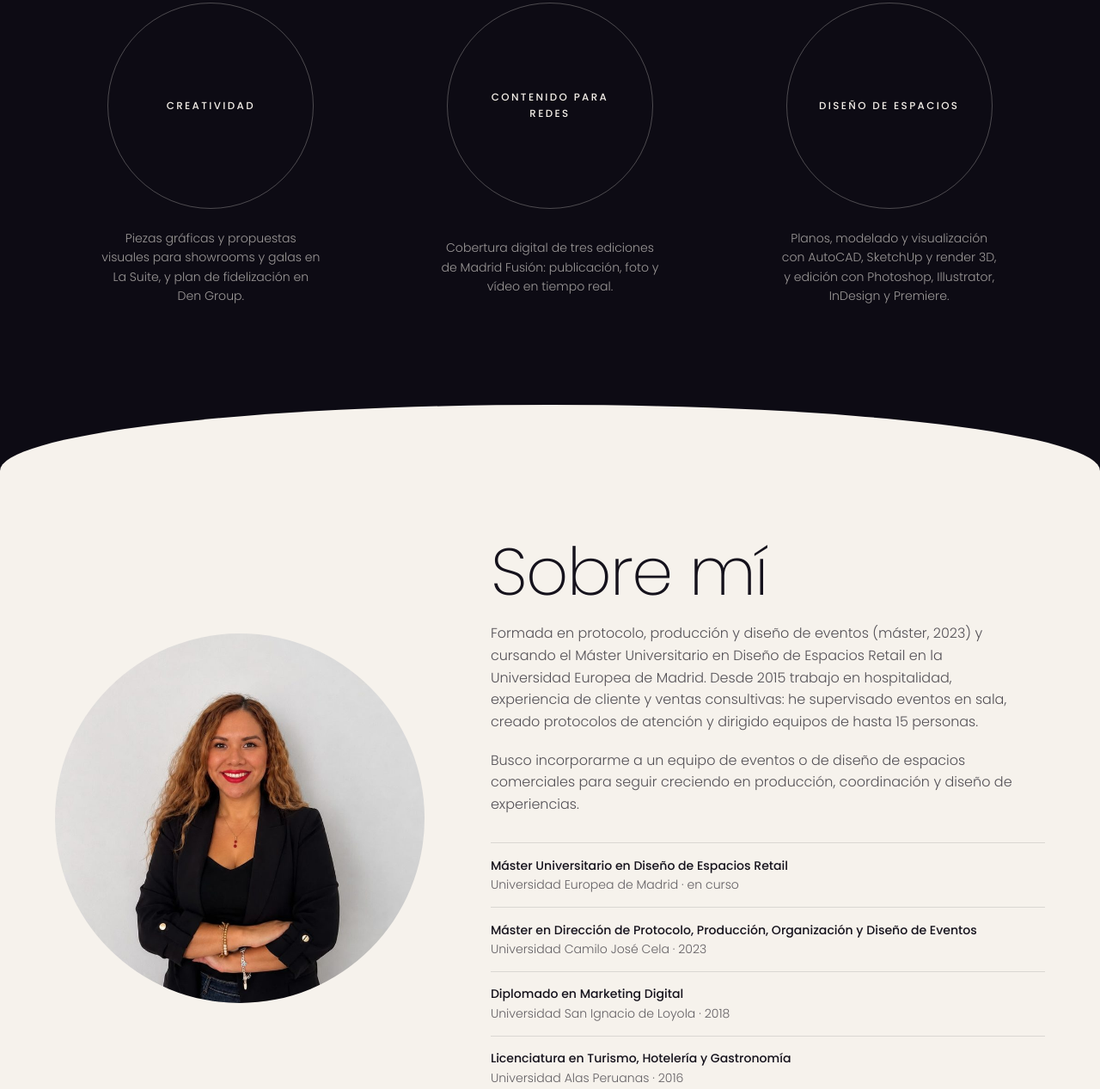
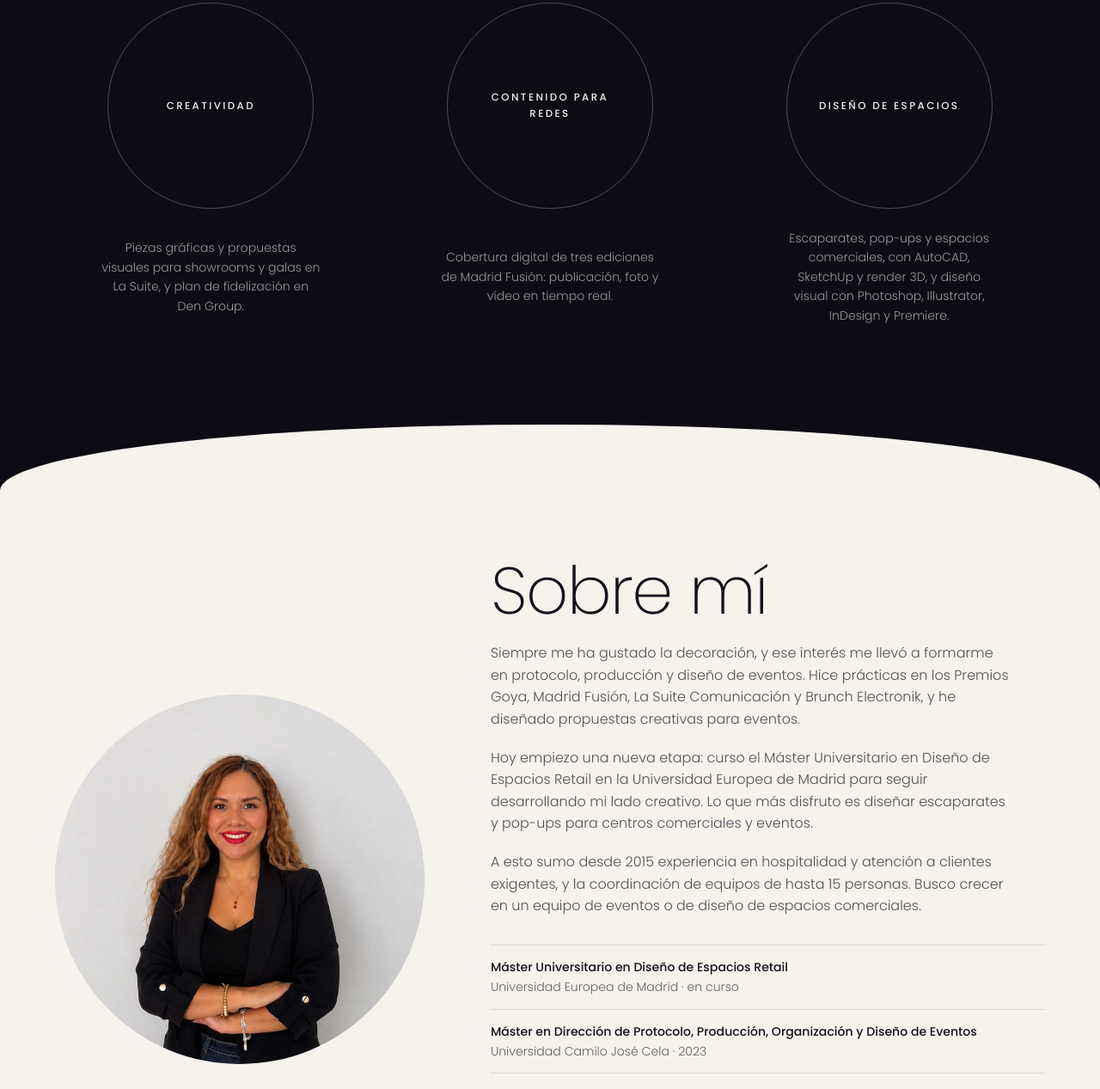
Before and after one commit to Alejandroger95/Lissett_Portfolio2, a plain HTML site: page index.html in a window 1280 px wide. Shown: the part 4172-5439 px from the top of the page at 86% size. Drawn offline with Linux system fonts and the light colour scheme.

Commit message:
Reescribir Sobre mí y perfil del CV: historia creativa, escaparates y pop-ups
Co-Authored-By: Claude Sonnet 5.5 <noreply@anthropic.com>
Claude-Session: https://claude.ai/code/session_01817swxHoHhWq4swd6fqm37

```diff
--- a/index.html
+++ b/index.html
@@ -204,7 +204,7 @@
                 </div>
                 <div class="skill reveal">
                     <div class="skill-circle">Diseño de espacios</div>
-                    <p>Planos, modelado y visualización con AutoCAD, SketchUp y render 3D, y edición con Photoshop, Illustrator, InDesign y Premiere.</p>
+                    <p>Escaparates, pop-ups y espacios comerciales, con AutoCAD, SketchUp y render 3D, y diseño visual con Photoshop, Illustrator, InDesign y Premiere.</p>
                 </div>
             </div>
         </section>
@@ -217,8 +217,9 @@
                 </div>
                 <div class="about-text">
                     <h2 class="reveal">Sobre mí</h2>
-                    <p class="reveal">Formada en protocolo, producción y diseño de eventos (máster, 2023) y cursando el Máster Universitario en Diseño de Espacios Retail en la Universidad Europea de Madrid. Desde 2015 trabajo en hospitalidad, experiencia de cliente y ventas consultivas: he supervisado eventos en sala, creado protocolos de atención y dirigido equipos de hasta 15 personas.</p>
-                    <p class="reveal">Busco incorporarme a un equipo de eventos o de diseño de espacios comerciales para seguir creciendo en producción, coordinación y diseño de experiencias.</p>
+                    <p class="reveal">Siempre me ha gustado la decoración, y ese interés me llevó a formarme en protocolo, producción y diseño de eventos. Hice prácticas en los Premios Goya, Madrid Fusión, La Suite Comunicación y Brunch Electronik, y he diseñado propuestas creativas para eventos.</p>
+                    <p class="reveal">Hoy empiezo una nueva etapa: curso el Máster Universitario en Diseño de Espacios Retail en la Universidad Europea de Madrid para seguir desarrollando mi lado creativo. Lo que más disfruto es diseñar escaparates y pop-ups para centros comerciales y eventos.</p>
+                    <p class="reveal">A esto sumo desde 2015 experiencia en hospitalidad y atención a clientes exigentes, y la coordinación de equipos de hasta 15 personas. Busco crecer en un equipo de eventos o de diseño de espacios comerciales.</p>
                     <ul class="edu reveal">
                         <li><b>Máster Universitario en Diseño de Espacios Retail</b> Universidad Europea de Madrid · en curso</li>
                         <li><b>Máster en Dirección de Protocolo, Producción, Organización y Diseño de Eventos</b> Universidad Camilo José Cela · 2023</li>
```
Also changed, not shown: 1 other file.
